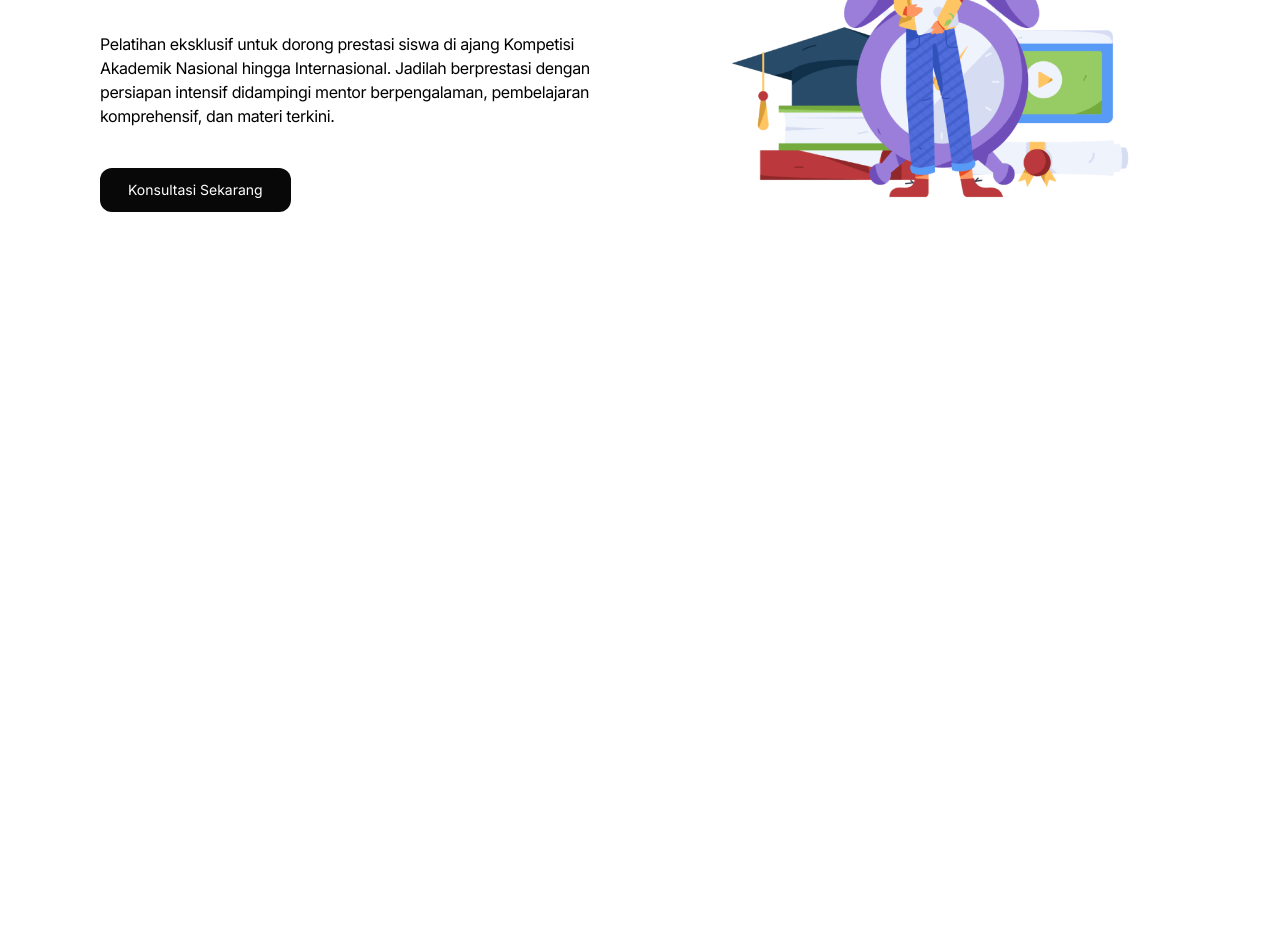
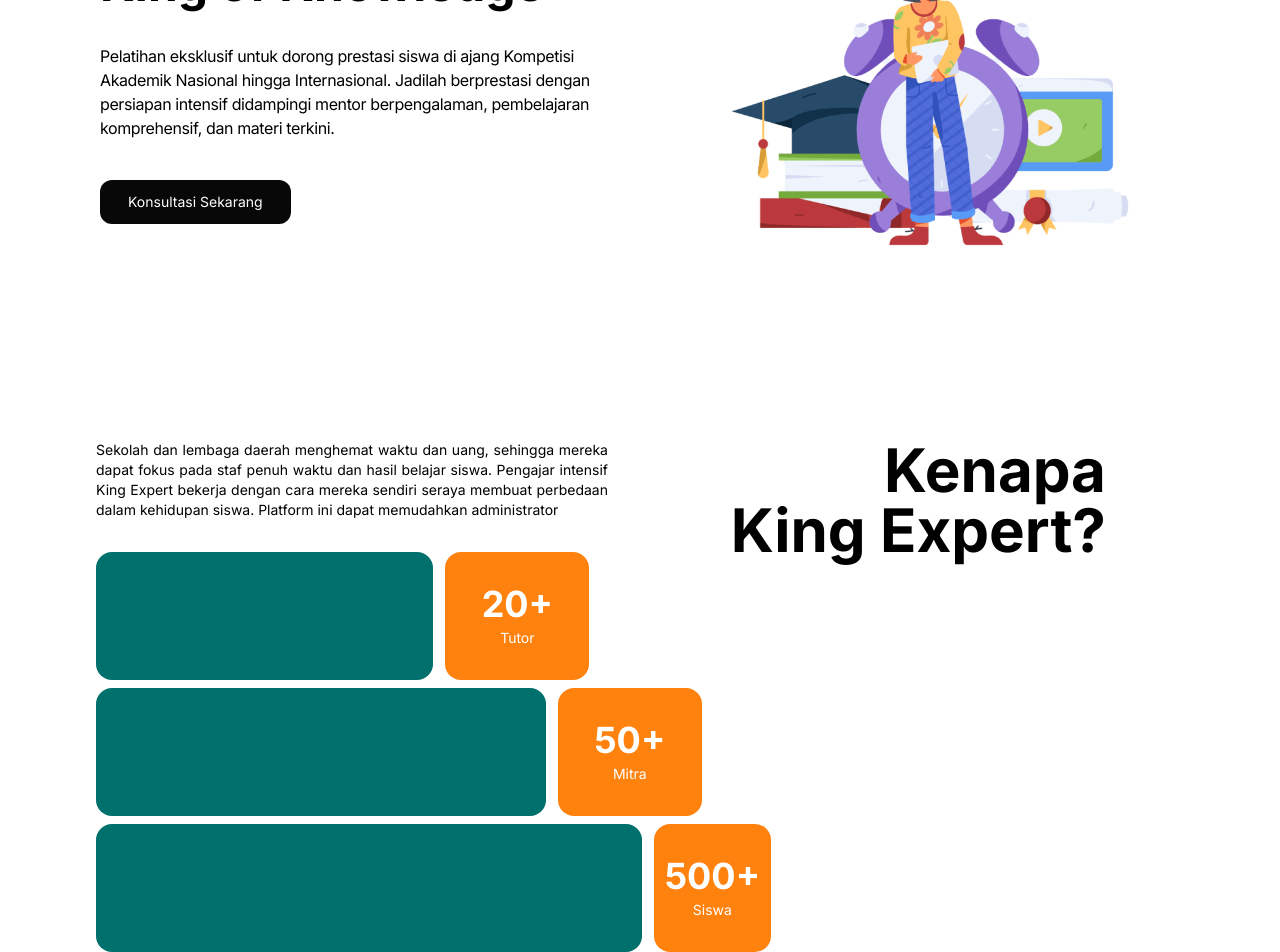
Before and after one commit to bktech-sh/kingexpert, a Next.js app: page / in a window 1280 px wide. Shown: the part 312-1264 px from the top of the page. Before the commit the page ends 800 px from the top, so only its background shows below. Built offline with nearby package versions, Linux system fonts and the light colour scheme.

Commit message:
feat: add why kingexpert web section

```diff
--- a/src/app/components/HeroSection/index.tsx
+++ b/src/app/components/HeroSection/index.tsx
@@ -1,21 +1,18 @@
 import Image from "next/image";
+
+import { DESCRIPTION, TITLE } from "@/app/constants";
 
 const HeroSection = () => {
   return (
-    <div className="flex w-screen justify-center px-24 py-24 align-middle gap-20">
+    <div className="flex w-screen justify-center items-start py-36 gap-20 h-5/6">
       <div
         className="flex flex-col justify-center gap-10"
         style={{ maxWidth: "500px" }}
       >
         <div className="flex flex-col gap-9">
-          <h1 className="text-black text-5xl font-inter font-bold">
-            Be an Expert and The King of Knowledge
-          </h1>
+          <h1 className="text-black text-5xl font-inter font-bold">{TITLE}</h1>
           <p className="text-black text-base font-inter font-normal leading-6 tracking-tight">
-            Pelatihan eksklusif untuk dorong prestasi siswa di ajang Kompetisi
-            Akademik Nasional hingga Internasional. Jadilah berprestasi dengan
-            persiapan intensif didampingi mentor berpengalaman, pembelajaran
-            komprehensif, dan materi terkini.
+            {DESCRIPTION}
           </p>
         </div>
 
@@ -28,7 +25,8 @@
         src="/images/hero-image.png"
         alt="hero-image"
         width={500}
-        height={500}
+        height={400}
+        style={{ objectFit: "contain" }}
       />
     </div>
   );
--- /dev/null
+++ b/src/app/components/WhyKingExpert/Chart.tsx
@@ -0,0 +1,31 @@
+const Chart = () => {
+  return (
+    <div className="flex flex-col gap-2">
+      <div className="flex gap-3">
+        <div className="w-6/12 h-32 rounded-2xl bg-mainGreen" />
+        <div className="flex gap-1 flex-col bg-mainOrange rounded-2xl w-36 justify-center items-center">
+          <h2 className="h-fit color text-white font-bold text-4xl">20+</h2>
+          <p className="h-fit text-white text-sm">Tutor</p>
+        </div>
+      </div>
+
+      <div className="flex gap-3">
+        <div className="w-8/12 h-32 rounded-2xl bg-mainGreen" />
+        <div className="flex gap-1 flex-col bg-mainOrange rounded-2xl w-36 justify-center items-center">
+          <h2 className="h-fit color text-white font-bold text-4xl">50+</h2>
+          <p className="h-fit text-white text-sm">Mitra</p>
+        </div>
+      </div>
+
+      <div className="flex gap-3">
+        <div className="w-full h-32 rounded-2xl bg-mainGreen" />
+        <div className="flex gap-1 flex-col bg-mainOrange rounded-2xl w-36 justify-center items-center">
+          <h2 className="h-fit color text-white font-bold text-4xl">500+</h2>
+          <p className="h-fit text-white text-sm">Siswa</p>
+        </div>
+      </div>
+    </div>
+  );
+};
+
+export default Chart;
--- /dev/null
+++ b/src/app/components/WhyKingExpert/index.tsx
@@ -0,0 +1,22 @@
+import { WHY_KING } from "@/app/constants";
+import Chart from "./Chart";
+
+const WhyKingExpert = () => {
+  return (
+    <div className="flex w-screen px-24">
+      <div className="flex flex-col flex-1 gap-8">
+        <p className="text-sm text-justify max-w-lg">{WHY_KING}</p>
+
+        <Chart />
+      </div>
+
+      <div className="flex items-start justify-start w-5/12 -ml-10">
+        <h2 className="text-6xl font-bold text-right">
+          Kenapa <br /> King Expert?
+        </h2>
+      </div>
+    </div>
+  );
+};
+
+export default WhyKingExpert;
--- /dev/null
+++ b/src/app/constants/index.ts
@@ -0,0 +1,6 @@
+export const DESCRIPTION =
+  "Pelatihan eksklusif untuk dorong prestasi siswa di ajang Kompetisi Akademik Nasional hingga Internasional. Jadilah berprestasi dengan persiapan intensif didampingi mentor berpengalaman, pembelajaran komprehensif, dan materi terkini.";
+
+export const TITLE = "Be an Expert and The King of Knowledge";
+export const WHY_KING =
+  "Sekolah dan lembaga daerah menghemat waktu dan uang, sehingga mereka dapat fokus pada staf penuh waktu dan hasil belajar siswa. Pengajar intensif King Expert bekerja dengan cara mereka sendiri seraya membuat perbedaan dalam kehidupan siswa. Platform ini dapat memudahkan administrator";
--- a/src/app/page.tsx
+++ b/src/app/page.tsx
@@ -1,12 +1,14 @@
 import Image from "next/image";
 import Navbar from "./components/Navbar";
 import HeroSection from "./components/HeroSection";
+import WhyKingExpert from "./components/WhyKingExpert";
 
 export default function Home() {
   return (
     <main className="flex flex-col">
       <Navbar />
       <HeroSection />
+      <WhyKingExpert />
     </main>
   );
 }
--- a/tailwind.config.js
+++ b/tailwind.config.js
@@ -14,6 +14,8 @@
       },
       colors: {
         dark: "#080808",
+        mainGreen: "#00706C",
+        mainOrange: "#FF820F",
       },
     },
   },
```
